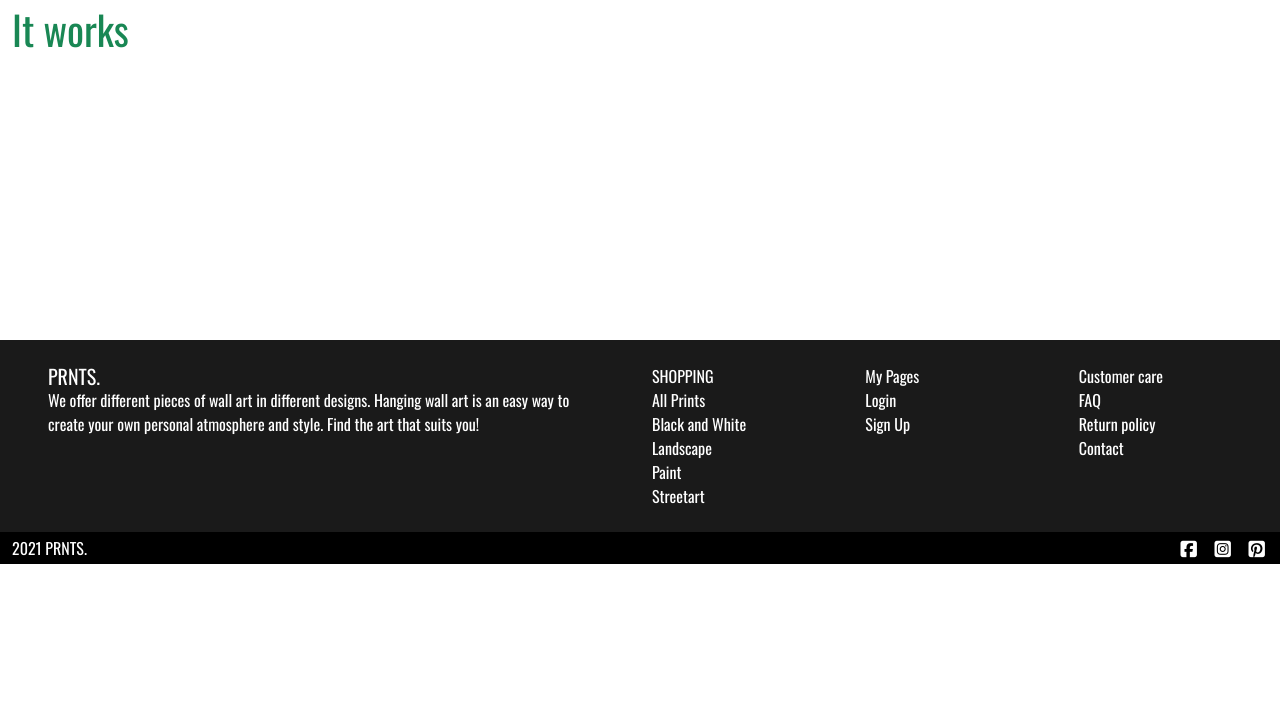
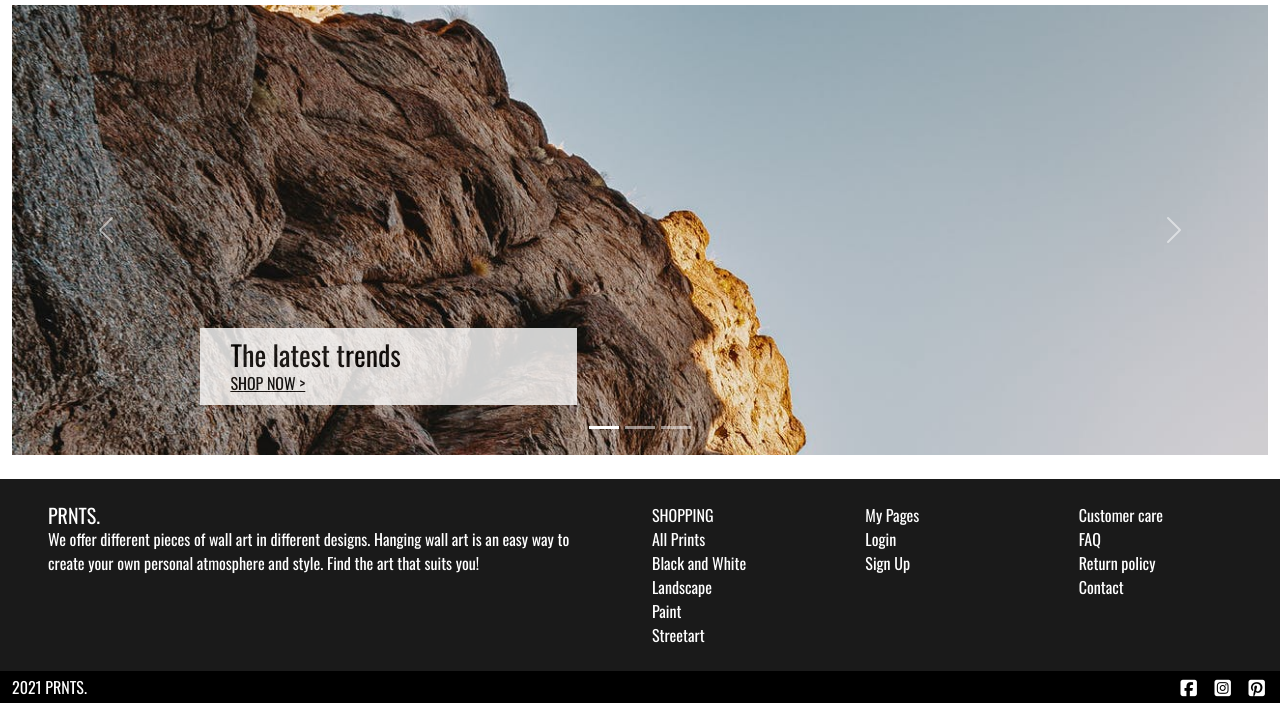
Before and after one commit to juanstelling/MS4-prints, a Django app: page / in a window 1280 px wide. Shown: the part 236-939 px from the top of the page. Before the commit the page ends 800 px from the top, so only its background shows below. Run offline with Django 3.2, Linux system fonts and the light colour scheme; some libraries are stand-ins or nearby versions.

Commit message:
added carousel header images

```diff
--- /dev/null
+++ b/home/templates/home/includes/header-images.html
@@ -0,0 +1,47 @@
+<div class="row pb-5">
+    <div class="col">
+        <div id="carouselExampleIndicators" class="carousel slide" data-bs-ride="carousel">
+            <div class="carousel-indicators">
+                <button type="button" data-bs-target="#carouselExampleIndicators" data-bs-slide-to="0" class="active"
+                    aria-current="true" aria-label="Slide 1"></button>
+                <button type="button" data-bs-target="#carouselExampleIndicators" data-bs-slide-to="1"
+                    aria-label="Slide 2"></button>
+                <button type="button" data-bs-target="#carouselExampleIndicators" data-bs-slide-to="2"
+                    aria-label="Slide 3"></button>
+            </div>
+            <div class="carousel-inner">
+                <div class="carousel-item carousel-img active">
+                    <img src="media/mountain.jpg" class="d-block w-100" alt="mountain">
+                    <div class="carousel-caption my-auto">
+                        <h3 class="uppercase text-black">The latest trends</h3>
+                        <a class="text-black text-uppercase" href=""><p>Shop now ></p></a>
+                    </div>
+                </div>
+                <div class="carousel-item carousel-img">
+                    <img src="media/greenpat.jpg" class="d-block w-100" alt="green patterns">
+                    <div class="carousel-caption my-auto">
+                        <h3 class="uppercase text-black">Get to know the company</h3>
+                        <a class="text-black text-uppercase" href=""><p>Check it out > </p></a>
+                    </div>
+                </div>
+                <div class="carousel-item carousel-img">
+                    <img src="media/jellyfish.jpg" class="d-block w-100" alt="jellyfish">
+                    <div class="carousel-caption my-auto">
+                        <h3 class="uppercase text-black">The B&W collection</h3>
+                        <a class="text-black text-uppercase" href=""><p>Shop now ></p></a>
+                    </div>
+                </div>
+            </div>
+            <button class="carousel-control-prev" type="button" data-bs-target="#carouselExampleIndicators"
+                data-bs-slide="prev">
+                <span class="carousel-control-prev-icon" aria-hidden="true"></span>
+                <span class="visually-hidden">Previous</span>
+            </button>
+            <button class="carousel-control-next" type="button" data-bs-target="#carouselExampleIndicators"
+                data-bs-slide="next">
+                <span class="carousel-control-next-icon" aria-hidden="true"></span>
+                <span class="visually-hidden">Next</span>
+            </button>
+        </div>
+    </div>
+</div>
--- a/home/templates/home/index.html
+++ b/home/templates/home/index.html
@@ -3,5 +3,5 @@
 {% block extra_title %}| HOME {% endblock %}
 
 {% block content %}
-<h1 class="text-success">It works</h1>
+    {% include 'home/includes/header-images.html' %}
 {% endblock %}
--- a/static/css/base.css
+++ b/static/css/base.css
@@ -55,6 +55,28 @@ ul {
     color: #000 !important;
 }
 
+/* -------------------------------- Images */
+.carousel-img {
+    width: 100%;
+    height: 450px;
+}
+
+/*------------------------------------- Caption in images */
+.carousel-caption {
+    position: absolute;
+    min-width: 30%;
+    max-width: 80%;
+    width: fit-content;
+    right: 20%;
+    left: 15%;
+    bottom: 50px;
+    background-color: #fff;
+    opacity: 0.8;
+    color: #000;
+    text-align: left;
+    padding: 10px 30px;
+}
+
 /*------------------------------------- Searchbar */
 .searchbar {
     font-size: 15px;
```
Also changed, not shown: media/greenpat.jpg (added), media/jellyfish.jpg (added), media/mountain.jpg (added).
